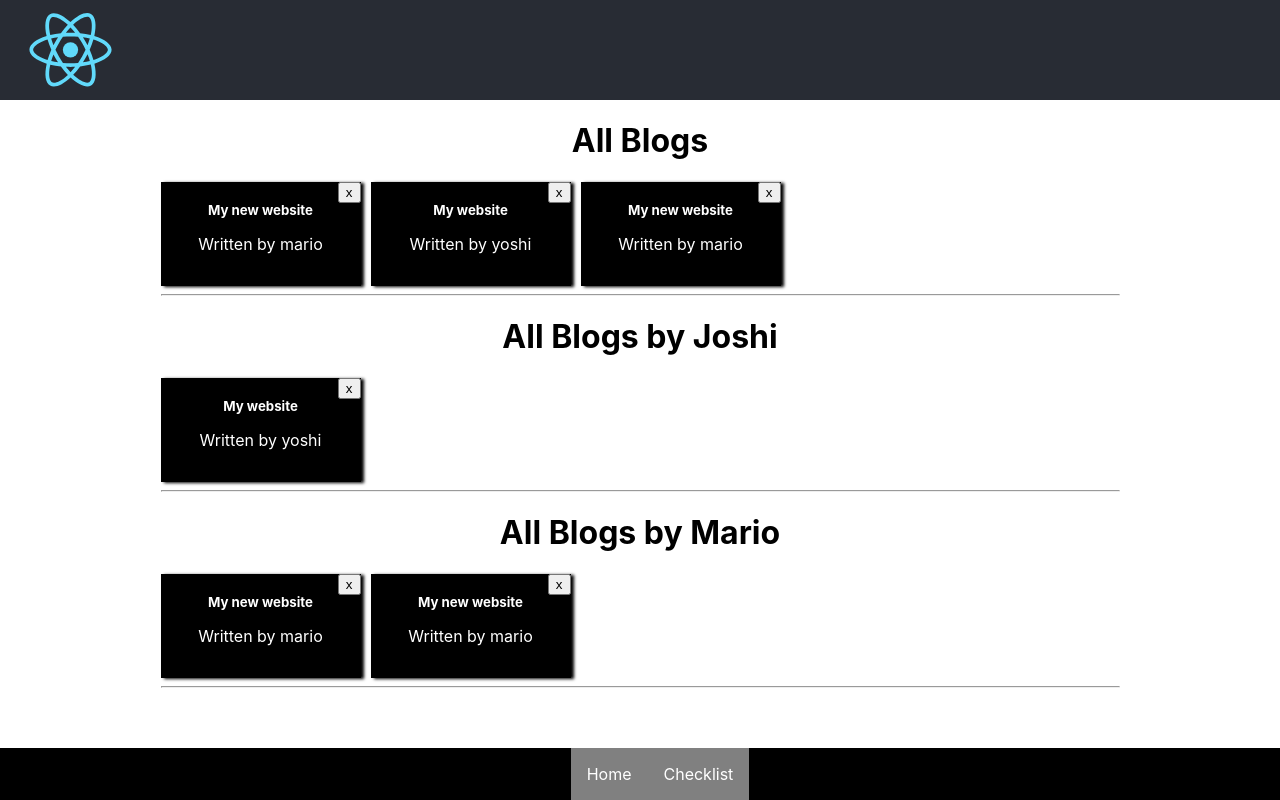
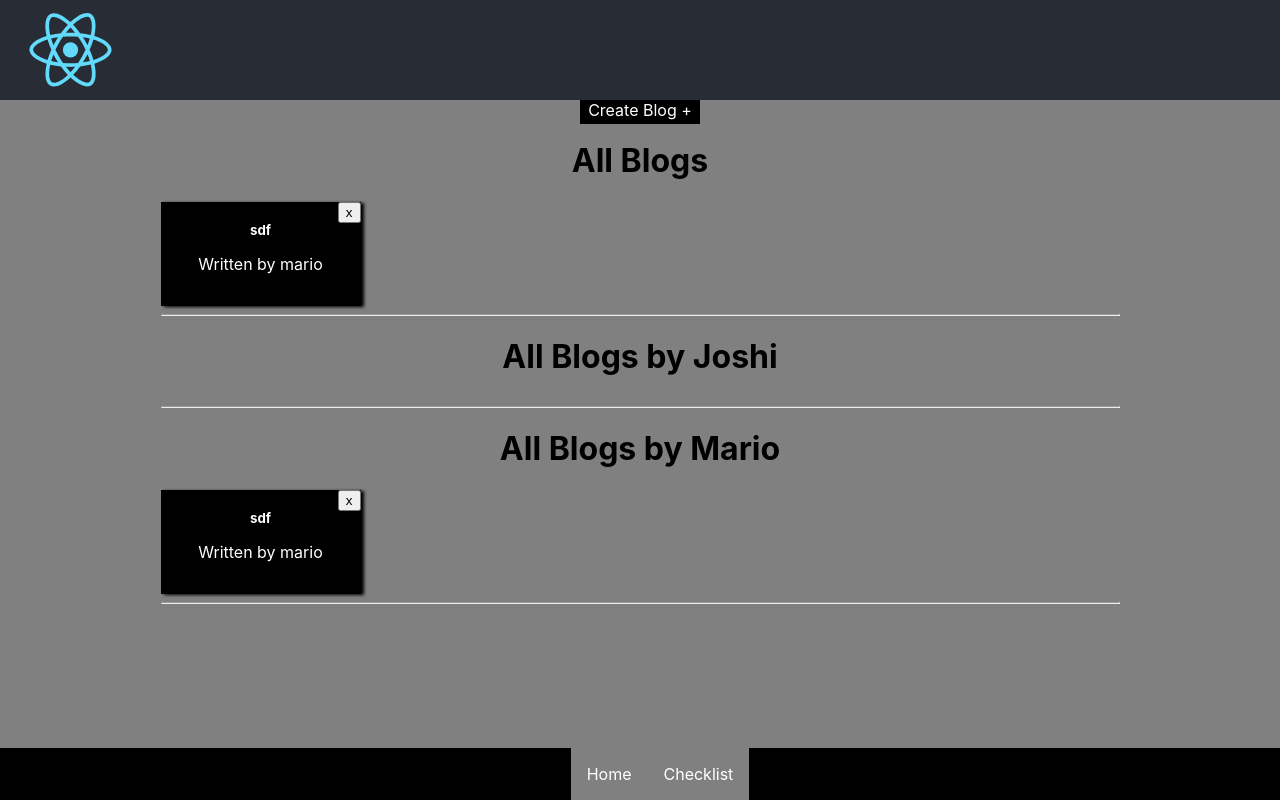
Before and after one commit to harald1992/react_sandbox, a React (Create React App) app: page / in a window 1280 px wide. Built offline with nearby package versions, Linux system fonts and the light colour scheme; data requests are answered from the project's data file.

Commit message:
add and delete blogs

```diff
--- a/data/db.json
+++ b/data/db.json
@@ -1,22 +1,10 @@
 {
-    "blogs": [
-        {
-            "title": "My new website",
-            "body": "Lorem ipsum dolor sit amet, consectetur adipiscing elit. Curabitur consectetur placerat felis, lobortis sagittis ligula porta sed. Phasellus a lacus luctus, efficitur turpis id, sollicitudin nunc. Maecenas ullamcorper faucibus arcu eget rhoncus. Sed vitae luctus massa, nec euismod nisi. Proin facilisis augue non nunc pretium euismod. Donec vehicula nibh ante, vel pulvinar nulla congue ac. Mauris molestie molestie condimentum.",
-            "author": "mario",
-            "id": 1
-        },
-        {
-            "title": "My website",
-            "body": "Lorem ipsum dolor sit amet, consectetur adipiscing elit. Curabitur consectetur placerat felis, lobortis sagittis ligula porta sed. Phasellus a lacus luctus, efficitur turpis id, sollicitudin nunc. Maecenas ullamcorper faucibus arcu eget rhoncus. Sed vitae luctus massa, nec euismod nisi. Proin facilisis augue non nunc pretium euismod. Donec vehicula nibh ante, vel pulvinar nulla congue ac. Mauris molestie molestie condimentum.",
-            "author": "yoshi",
-            "id": 2
-        },
-        {
-            "title": "My new website",
-            "body": "Lorem ipsum dolor sit amet, consectetur adipiscing elit. Curabitur consectetur placerat felis, lobortis sagittis ligula porta sed. Phasellus a lacus luctus, efficitur turpis id, sollicitudin nunc. Maecenas ullamcorper faucibus arcu eget rhoncus. Sed vitae luctus massa, nec euismod nisi. Proin facilisis augue non nunc pretium euismod. Donec vehicula nibh ante, vel pulvinar nulla congue ac. Mauris molestie molestie condimentum.",
-            "author": "mario",
-            "id": 3
-        }
-    ]
+  "blogs": [
+    {
+      "title": "sdf",
+      "body": "sdf",
+      "author": "mario",
+      "id": 34
+    }
+  ]
 }
--- a/src/App.jsx
+++ b/src/App.jsx
@@ -7,11 +7,13 @@ import Navbar from './Components/Navbar';
 import ParticleCanvas from './Components/ParticleCanvas/ParticleCanvas';
 import BlogDetails from './Pages/Blogs/BlogDetails';
 import Agenda from './Pages/Agenda/Agenda';
+import CreateBlog from './Pages/Blogs/CreateBlog';
+import { environment } from './environment';
 
 function App() {
   return (
     <div className="App">
-      <ParticleCanvas />
+      {/* <ParticleCanvas /> */}
 
       <Navbar></Navbar>
 
@@ -19,10 +21,13 @@ function App() {
         <Routes>
           <Route path="/react_sandbox" element={<BlogHomePage />}></Route>
           <Route path="/" element={<BlogHomePage />}></Route>
+          <Route path={environment.routes.blogs} element={<BlogHomePage />}></Route>
+
           <Route path="/blogs/:id" element={<BlogDetails />}></Route>
           <Route path="/checklist" element={<Agenda />}></Route>
+          <Route path="/blogs/create" element={<CreateBlog />}></Route>
 
-          <Route path="*" element={<p>/</p>}></Route>
+          <Route path="*" element={<h2>404: Not Found</h2>}></Route>
 
 
         </Routes>
--- a/src/Pages/BlogHomePage.jsx
+++ b/src/Pages/BlogHomePage.jsx
@@ -1,19 +1,27 @@
 import { Blogs } from "./Blogs/Blogs";
 import useFetch from "../Hooks/useFetch";
 import { environment } from "../environment";
+import { Link, useNavigate } from "react-router-dom";
 
 export const BlogHomePage = () => {
-    const { data: blogs, setData: setBlogs, isLoading, error } = useFetch(environment.blogs);
+    const { data: blogs, setData: setBlogs, isLoading, error } = useFetch(environment.api.blogs);
+
+    const navigate = useNavigate();
 
     const handleDelete = (id) => {
-        const newBlogs = blogs.filter(blog => blog.id !== id);
-        setBlogs(newBlogs);
+        fetch(environment.api.blogs + id, { method: 'DELETE' })
+            .then(() => setBlogs(blogs.filter(blog => blog.id !== id)))
+            .catch(error => console.log(error))
     }
+
+
 
     return (
         <div className="">
+            <Link to="/blogs/create">Create Blog +</Link>
+
             {isLoading && <p>Loading...</p>}
-            {error && <div>{error.message}</div>}
+            {error && <p>{error.message}</p>}
             {!blogs && <p>No blogs found</p>}
             {blogs &&
                 <>
--- a/src/Pages/Blogs/BlogDetails.jsx
+++ b/src/Pages/Blogs/BlogDetails.jsx
@@ -1,12 +1,20 @@
-import { useParams } from "react-router-dom"
+import { useNavigate, useParams } from "react-router-dom"
 import { environment } from "../../environment";
 import useFetch from "../../Hooks/useFetch";
 
 const BlogDetails = () => {
 
     const { id } = useParams();
-    const { data: blog, error, isLoading } = useFetch(environment.blogs + id);
+    const { data: blog, error, isLoading } = useFetch(environment.api.blogs + id);
 
+    const navigate = useNavigate();
+
+    const handleClick = () => {
+        fetch(environment.api.blogs + blog.id, { method: 'DELETE' })
+            .then(() => {
+                navigate(environment.routes.blogs)
+            })
+    }
 
     return (
         <div className="blog-details">
@@ -16,8 +24,9 @@ const BlogDetails = () => {
             {blog && (
                 <article>
                     <h2>{blog.title}</h2>
-                    <p>Written by {blog.author}</p>
+                    {blog.author && <p>Written by {blog.author}</p>}
                     <div>{blog.body}</div>
+                    <button onClick={() => handleClick()}>Delete X</button>
                 </article>
 
             )}
--- /dev/null
+++ b/src/Pages/Blogs/CreateBlog.jsx
@@ -0,0 +1,77 @@
+import { useState } from "react";
+import { Link, useNavigate } from "react-router-dom";
+
+import { environment } from "../../environment";
+
+const CreateBlog = () => {
+    const [title, setTitle] = useState('');
+    const [body, setBody] = useState('');
+    const [author, setAuthor] = useState('mario');
+    const [isLoading, setIsLoading] = useState(false);
+    const navigate = useNavigate();
+
+
+    const handleSubmit = (e) => {
+        e.preventDefault();
+        const blog = { title, body, author };
+        setIsLoading(true);
+
+        fetch(environment.api.blogs, {
+            method: 'POST',
+            body: JSON.stringify(blog),
+            headers: {
+                'Content-Type': 'application/json',
+            },
+        })
+            .then(res => res.json()
+                .then(data => {
+                    setIsLoading(false);
+                    navigate(environment.routes.blogs);
+                })
+                .catch(error => {
+                    console.log(error);
+                    setIsLoading(false);
+                }
+                ))
+    }
+
+    return (
+        <div className="create">
+            <Link to="/blogs">Back</Link>
+
+            <h2>Add a New Blog</h2>
+
+            <form className="flex-column" onSubmit={handleSubmit}>
+                <label>Blog title:</label>
+                <input type="text" required value={title} onChange={e => setTitle(e.target.value)} />
+
+                <br />
+                <label>Blog body:</label>
+                <textarea required value={body} onChange={e => setBody(e.target.value)}></textarea>
+
+                <br />
+                <label>Blog author:</label>
+                <select
+                    value={author}
+                    onChange={e => setAuthor(e.target.value)}
+                >
+                    <option value="mario">mario</option>
+                    <option value="yoshi">yoshi</option>
+                </select>
+
+                <br />
+                {!isLoading && <button type="submit">Add Blog</button>}
+                {isLoading && <button disabled type="submit">Subnmitting Blog</button>}
+
+                <hr />
+                <p>Title: {title}</p>
+                <p>Body: {body}</p>
+                <p>Author: {author}</p>
+
+
+            </form>
+        </div>
+    )
+}
+
+export default CreateBlog;
--- a/src/environment.js
+++ b/src/environment.js
@@ -1,3 +1,8 @@
 export const environment = {
-    blogs: 'http://localhost:8000/blogs/'
+    api: {
+        blogs: 'http://localhost:8000/blogs/'
+    },
+    routes: {
+        blogs: '/blogs/'
+    }
 }
--- a/src/index.css
+++ b/src/index.css
@@ -5,6 +5,8 @@ body {
     sans-serif;
   -webkit-font-smoothing: antialiased;
   -moz-osx-font-smoothing: grayscale;
+
+  background-color: grey;
 }
 
 code {
```
